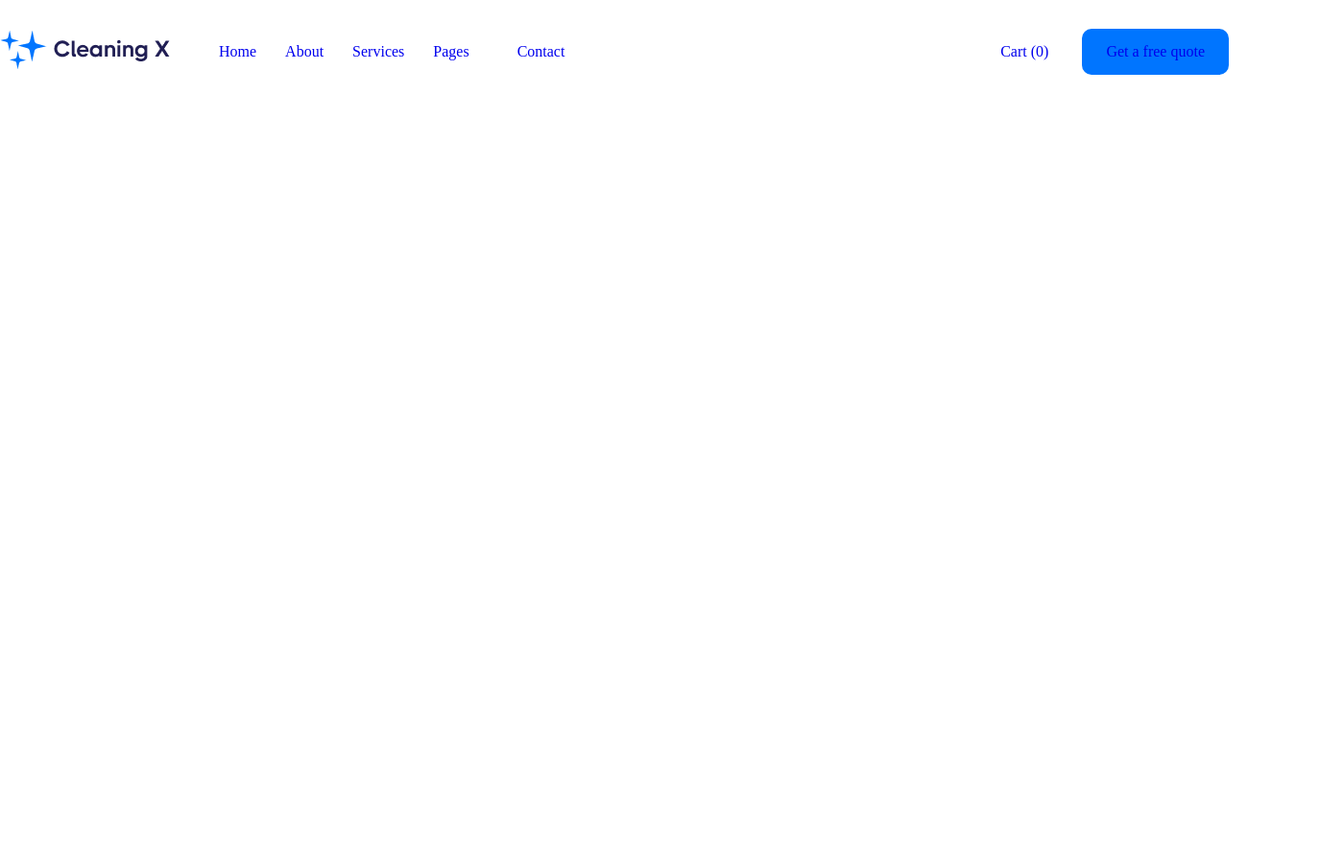
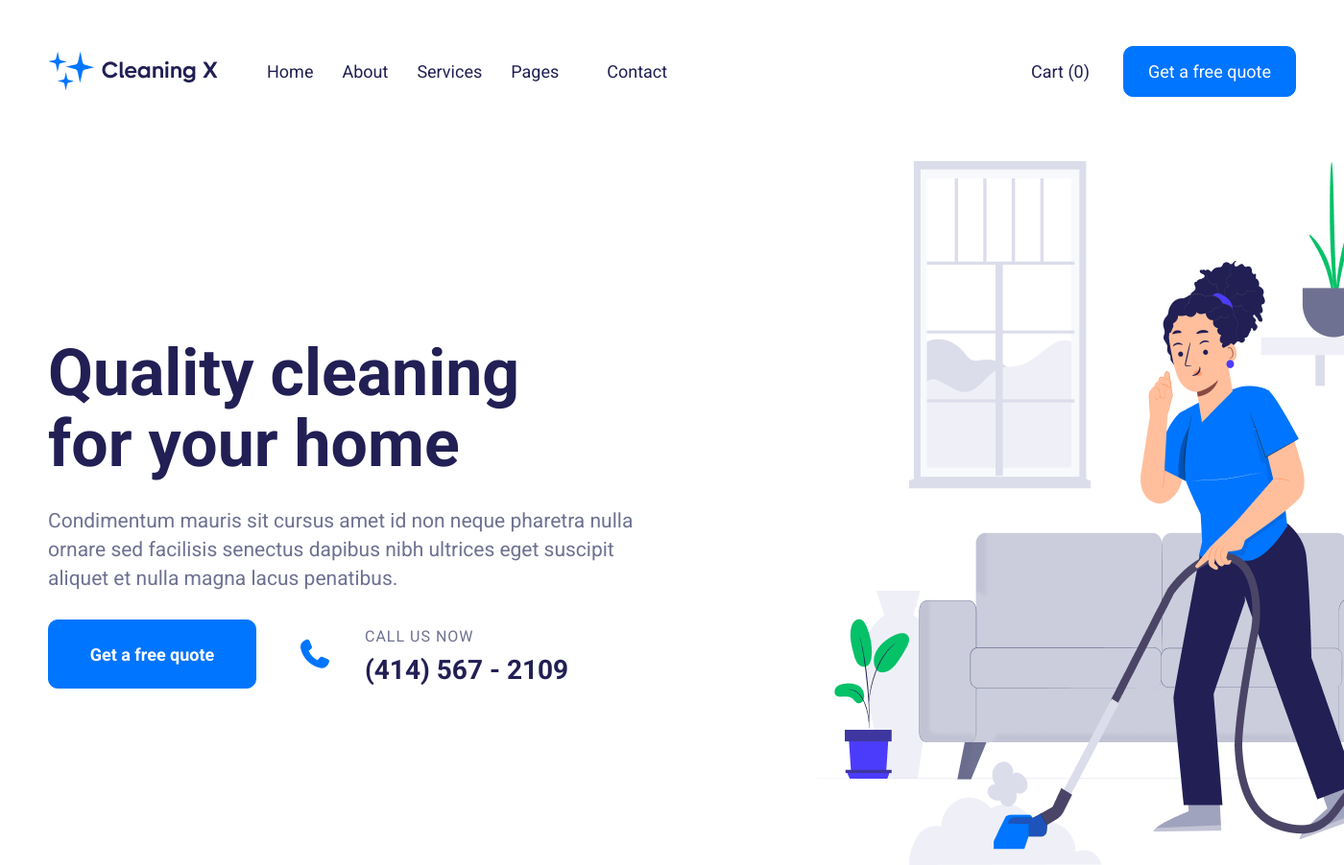
Before and after one commit to stella88-8bit/exam3, a plain HTML site: page index.html in a window 1280 px wide. Shown: the whole page at 96% size, 1400 px wide, since content can reach past the window. Before the commit the page ends 800 px from the top, so only its background shows below. Drawn offline with Linux system fonts and the light colour scheme.

Commit message:
creating section two

```diff
--- a/index.html
+++ b/index.html
@@ -3,16 +3,26 @@
 <head>
     <meta charset="UTF-8">
     <meta name="viewport" content="width=device-width, initial-scale=1.0">
-    <title>Document</title>
+
+    <title>Cleaning X</title>
+
     <link rel="stylesheet" href="./style.css">
     <link rel="stylesheet" href="https://cdnjs.cloudflare.com/ajax/libs/font-awesome/7.3.1/css/all.css" integrity="sha512-x9WwyMYBnlXMNQ6kQ/Lyzu1NqIhLQKL5Oq6xByfXuRj7s9CskyCbLv/1IjqzJmXwFXWr0ov6jBV7Qbc0hh9nHg==" crossorigin="anonymous" referrerpolicy="no-referrer">
+
+    <link rel="preconnect" href="https://fonts.googleapis.com">
+    <link rel="preconnect" href="https://fonts.gstatic.com" crossorigin>
+    <link href="https://fonts.googleapis.com/css2?family=Roboto:ital,wght@0,100..900;1,100..900&display=swap" rel="stylesheet">
 </head>
 <body>
+
     <header>
         <div class="container">
             <div class="header">
                 <div class="left-nav">
-                    <a href="#"><img src="./img/IMAGE.png" alt=""></a>
+                    <a href="#">
+                        <img class="logo" src="./img/IMAGE.png" alt="">
+                    </a>
+
                     <div class="nav">
                         <a href="#" class="nav-item">Home</a>
                         <a href="#" class="nav-item">About</a>
@@ -21,6 +31,7 @@
                         <a href="#" class="nav-item item-special">Contact</a>
                     </div>
                 </div>
+
                 <div class="right-nav">
                     <a href="#" class="nav-itm">Cart (0)</a>
                     <a href="#" class="nav-itm btn">Get a free quote</a>
@@ -28,5 +39,39 @@
             </div>
         </div>
     </header>
-</body>
-</html>
+
+    <div class="section-two">
+        <div class="container">
+            <div class="section-two-content">
+                <div class="section-two-text">
+                    <h1>Quality cleaning<br>for your home</h1>
+
+                    <p>
+                        Condimentum mauris sit cursus amet id non neque
+                        pharetra nulla ornare sed facilisis senectus dapibus
+                        nibh ultrices eget suscipit aliquet et nulla magna
+                        lacus penatibus.
+                    </p>
+
+                    <div class="span-text">
+                        <a href="#" class="btn btn1">Get a free quote</a>
+
+                        <div class="call-us-section">
+                            <i class="fa-solid fa-phone"></i>
+
+                            <div class="call-us-phone">
+                                <p>CALL US NOW</p>
+                                <strong>(414) 567 - 2109</strong>
+                            </div>
+                        </div>
+                    </div>
+                </div>
+
+                <img
+                    src="./img/IMAGE (1).png"
+                    class="section-two-img"
+                    alt=""
+                >
+            </div>
+        </div>
+    </div>
--- a/style.css
+++ b/style.css
@@ -2,22 +2,103 @@
     box-sizing: border-box;
     margin: 0;
     padding: 0;
+    font-family: "Roboto", sans-serif;
+}
+
+body {
+    min-width: 1400px;
+    color: #211f54;
+    font-size: 18px;
+    font-weight: 400;
 }
 
 .container {
-    max-width: 1300px;
+    width: 1300px;
     margin: auto;
 }
 
 a {
     text-decoration: none;
+    color: inherit;
+}
+
+img {
+    display: block;
+    object-fit: contain;
+}
+
+p {
+    color: #6e7191;
+    line-height: 30px;
+}
+
+h2 {
+    font-size: 48px;
+    line-height: 58px;
+    font-weight: 700;
+}
+
+h3 {
+    font-size: 28px;
+    line-height: 36px;
+    font-weight: 700;
+}
+
+h4 {
+    font-size: 20px;
+    font-weight: 700;
+}
+
+.btn {
+    display: inline-flex;
+    justify-content: center;
+    align-items: center;
+    padding: 15px 25px;
+    background-color: #0075ff;
+    border: 1px solid #0075ff;
+    border-radius: 10px;
+    color: white;
+    white-space: nowrap;
+}
+
+.btn1 {
+    min-width: 217px;
+    height: 72px;
+    font-weight: 700;
+}
+
+.btn-white {
+    min-width: 210px;
+    height: 72px;
+    background-color: white;
+    border: 1px solid #eff0f6;
+    color: #211f54;
+    box-shadow: 0 2px 6px #14142b0a;
+}
+
+.buttons {
+    display: flex;
+    justify-content: center;
+    gap: 28px;
+}
+
+.section-top {
+    display: flex;
+    justify-content: space-between;
+    align-items: center;
 }
 
 .header {
+    height: 88px;
     margin-top: 30px;
- display: flex;
- justify-content: space-between;
- align-items: center;
+    display: flex;
+    justify-content: space-between;
+    align-items: center;
+}
+
+.logo {
+    width: 178px;
+    height: 42px;
 }
 
 .left-nav {
@@ -31,7 +112,6 @@ a {
     display: flex;
     justify-content: space-between;
     gap: 30px;
-
 }
 
 .item-special {
@@ -45,8 +125,75 @@ a {
     gap: 35px;
 }
 
-.btn {
-    padding: 15px 25px;
-    background-color: #0075FF;
-    border-radius: 10px;
+.section-two {
+    margin-top: 50px;
+    overflow: hidden;
 }
+
+.section-two-content {
+    position: relative;
+    min-height: 734px;
+    display: flex;
+    align-items: center;
+}
+
+.section-two-img {
+    width: 720px;
+    height: 734px;
+    position: absolute;
+    left: 790px;
+    top: 0;
+}
+
+.section-two-text {
+    display: flex;
+    flex-direction: column;
+    width: 620px;
+    gap: 28px;
+    position: relative;
+    z-index: 1;
+}
+
+.section-two-text h1 {
+    font-size: 68px;
+    font-weight: 700;
+    line-height: 74px;
+}
+
+.section-two-text > p {
+    font-size: 21px;
+}
+
+.span-text {
+    display: flex;
+    align-items: center;
+    gap: 25px;
+}
+
+.call-us-section {
+    display: flex;
+    align-items: center;
+    gap: 16px;
+}
+
+.call-us-section > i {
+    width: 72px;
+    height: 72px;
+    display: flex;
+    justify-content: center;
+    align-items: center;
+    color: #0075ff;
+    font-size: 30px;
+    flex-shrink: 0;
+}
+
+.call-us-phone p {
+    font-size: 16px;
+    letter-spacing: 1px;
+    margin-bottom: 3px;
+}
+
+.call-us-phone strong {
+    font-size: 28px;
+    white-space: nowrap;
+}
```
Also changed, not shown: 1 other file.
